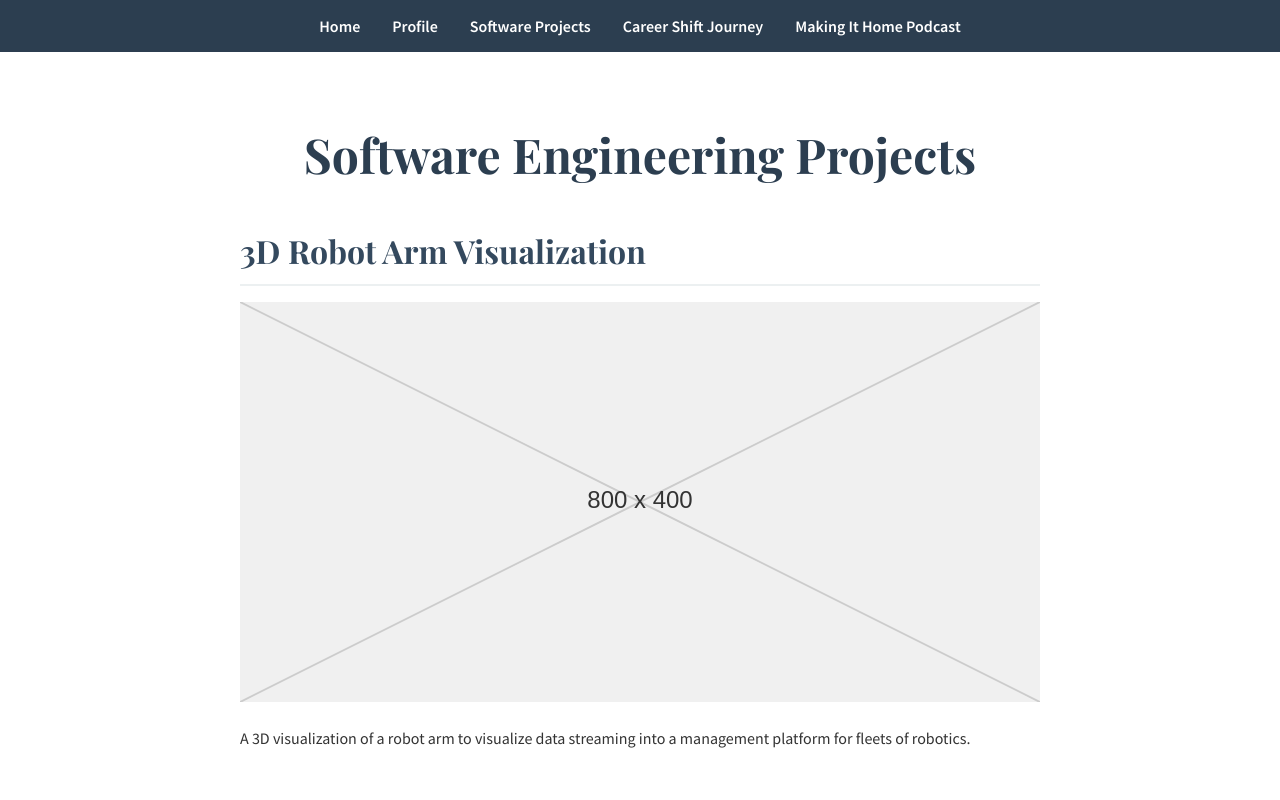
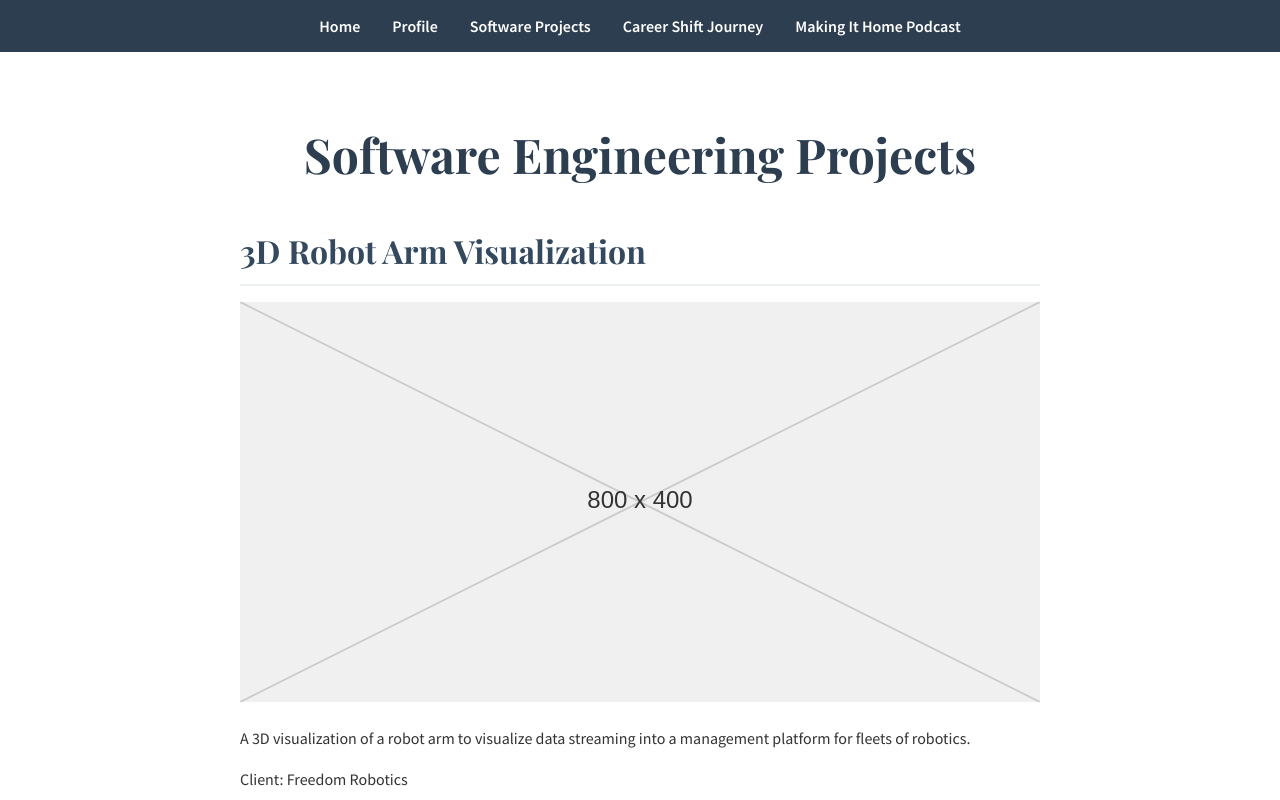
Before and after one commit to stevenlybeck/stevenlybeck.github.io, a Next.js app: page /projects in a window 1280 px wide. Shown: the top 800 px of the page. Built offline with nearby package versions, Linux system fonts and the light colour scheme.

Commit message:
add freedom robotics client

```diff
--- a/app/projects/page.tsx
+++ b/app/projects/page.tsx
@@ -11,6 +11,7 @@ export default function Projects() {
         <h2 className={styles.sectionTitle}>3D Robot Arm Visualization</h2>
         <PlaceholderImage alt="Placeholder for Robot Arm Visualization" width={800} height={400} />
         <p className={styles.paragraph}>A 3D visualization of a robot arm to visualize data streaming into a management platform for fleets of robotics.</p>
+        <p className={styles.paragraph}>Client: Freedom Robotics</p>
       </section>
 
       <section className={styles.section}>
```
